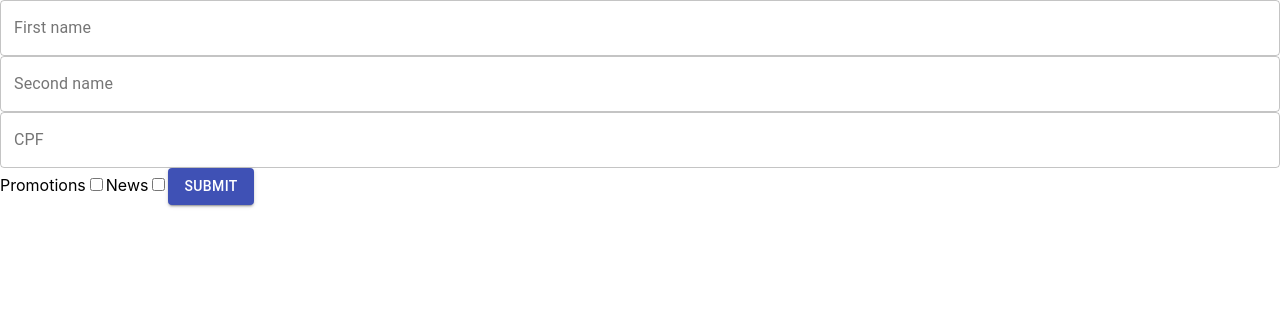
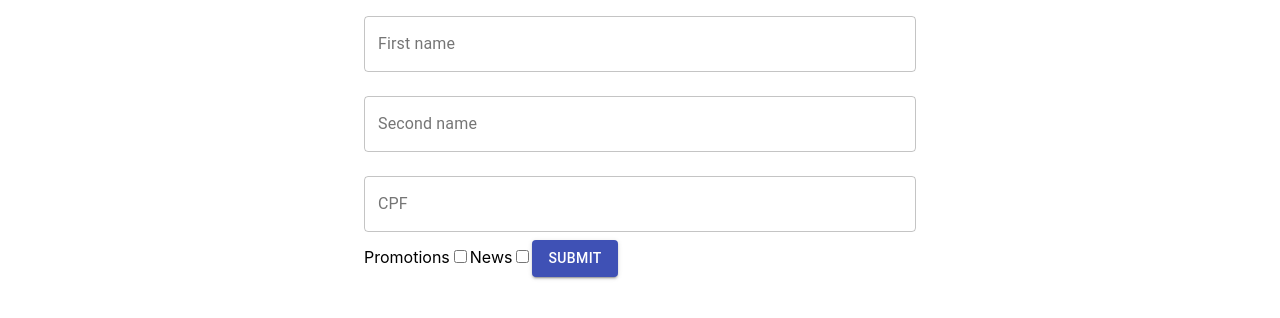
Before and after one commit to Felipe-Borba/alura-reactjs, a React (Create React App) app: page / in a window 1280 px wide. Shown: the top 318 px of the page. Built offline with nearby package versions, Linux system fonts and the light colour scheme.

Commit message:
02-03 add a bit of style

```diff
--- a/src/App.js
+++ b/src/App.js
@@ -1,13 +1,12 @@
-import { Fragment } from 'react';
+import { Container } from '@material-ui/core';
 import './App.css';
 import SubscribeForm from './components/SubscribeForm/SubscribeForm.jsx';
 
 function App() {
   return (
-    <Fragment>
+    <Container component='article' maxWidth='sm'>
       <SubscribeForm />
-
-    </Fragment>
+    </Container>
   );
 }
 
--- a/src/components/SubscribeForm/SubscribeForm.jsx
+++ b/src/components/SubscribeForm/SubscribeForm.jsx
@@ -5,11 +5,11 @@ import React from 'react';
 function SubscribeForm() {
     return (
         <form>
-            <TextField id='firstName' label='First name' variant='outlined' fullWidth/>
+            <TextField id='firstName' label='First name' variant='outlined' fullWidth margin='normal' />
 
-            <TextField id='secondName' label='Second name' variant='outlined' fullWidth/>
+            <TextField id='secondName' label='Second name' variant='outlined' fullWidth margin='normal' />
 
-            <TextField id='cpf' label='CPF' variant='outlined' fullWidth/>
+            <TextField id='cpf' label='CPF' variant='outlined' fullWidth margin='normal' />
 
             <label>Promotions</label>
             <input type='checkbox' />
```
